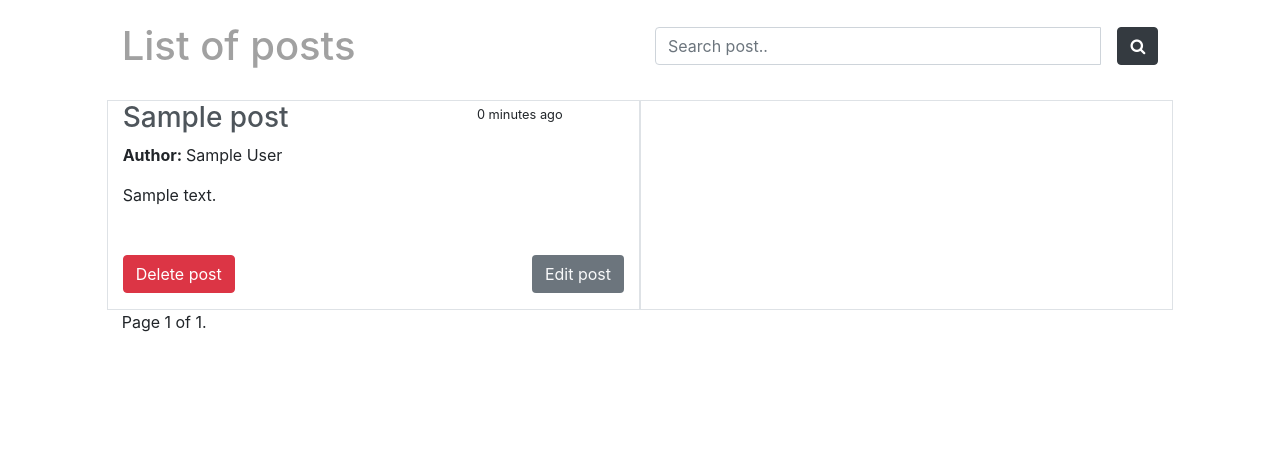
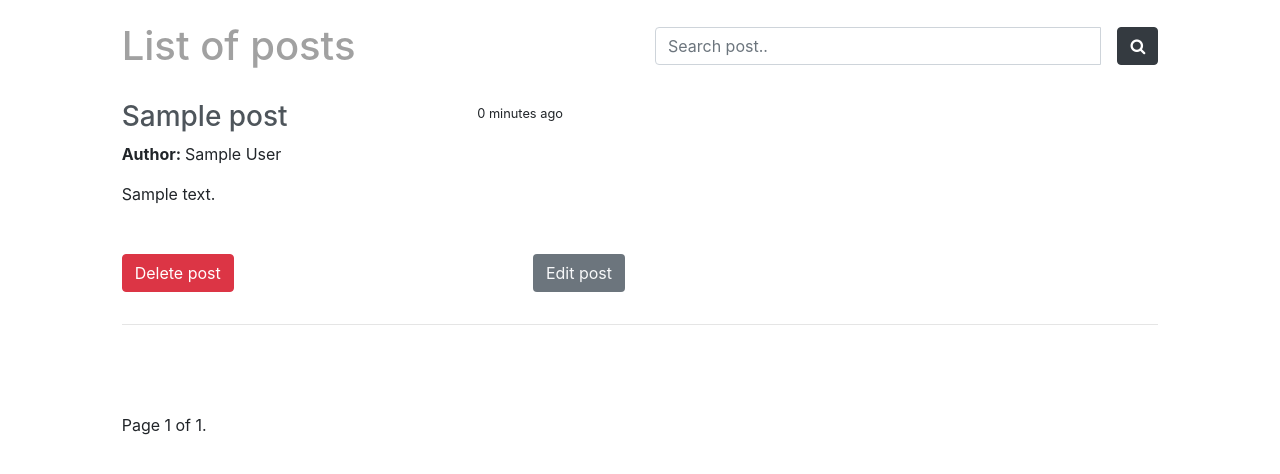
Before and after one commit to rewalkerof/microblog, a Django app: page /posts/ in a window 1280 px wide. Shown: the part 94-568 px from the top of the page. Run offline with Django 3.2, Linux system fonts and the light colour scheme; tables that the repository leaves empty hold one stand-in row (values such as "Sample post"); some libraries are stand-ins or nearby versions.

Commit message:
some fix

```diff
--- a/djblog/comments/models.py
+++ b/djblog/comments/models.py
@@ -15,7 +15,6 @@ class CommentManager(models.Manager):
 
 class Comment(models.Model):
     user = models.ForeignKey(settings.AUTH_USER_MODEL, default=1, on_delete=models.CASCADE)
-    # posts = models.ForeignKey(Post, on_delete=models.CASCADE)
 
     content_type = models.ForeignKey(ContentType, on_delete=models.CASCADE)
     object_id = models.PositiveIntegerField(default=1)
--- a/djblog/posts/views.py
+++ b/djblog/posts/views.py
@@ -53,6 +53,7 @@ def post_detail(request, id=None):
         new_comment, created = Comment.objects.get_or_create(user=request.user, content_type=content_type,
                                                              object_id=obj_id, content=content_data)
         return redirect(instance.get_success_url())
+
     comments = instance.comments
 
     context = {
--- a/djblog/templates/post_list.html
+++ b/djblog/templates/post_list.html
@@ -22,7 +22,7 @@
             <br>
             {% for obj in  object_list %}
                 <div class="row">
-                    <div class="col-lg-6 border">
+                    <div class="col-lg-6 ">
                         <div class="row">
                             <div class="col-6 col-lg-8">
                                 <h3><a href="{% url 'posts:detail' obj.id %}"
@@ -51,7 +51,7 @@
                             </p>
                         </div>
                     </div>
-                    <div class="col col-lg-6 border">
+                    <div class="col col-lg-6">
                         {% if obj.image %}
                             <div class="row">
                                 {#                                <img src="{{ obj.image.url }}" alt="" class="img-responsive">#}
@@ -64,6 +64,11 @@
                 </div>
 
                 {#            {% cycle "" "<div class='col-lg-12'><hr/></div></div><div class='row'>" %}#}
+                <hr>
+                <br>
+                <br>
+                <br>
+
             {% endfor %}
             <div class="pagination">
             <span class="step-links">
```
